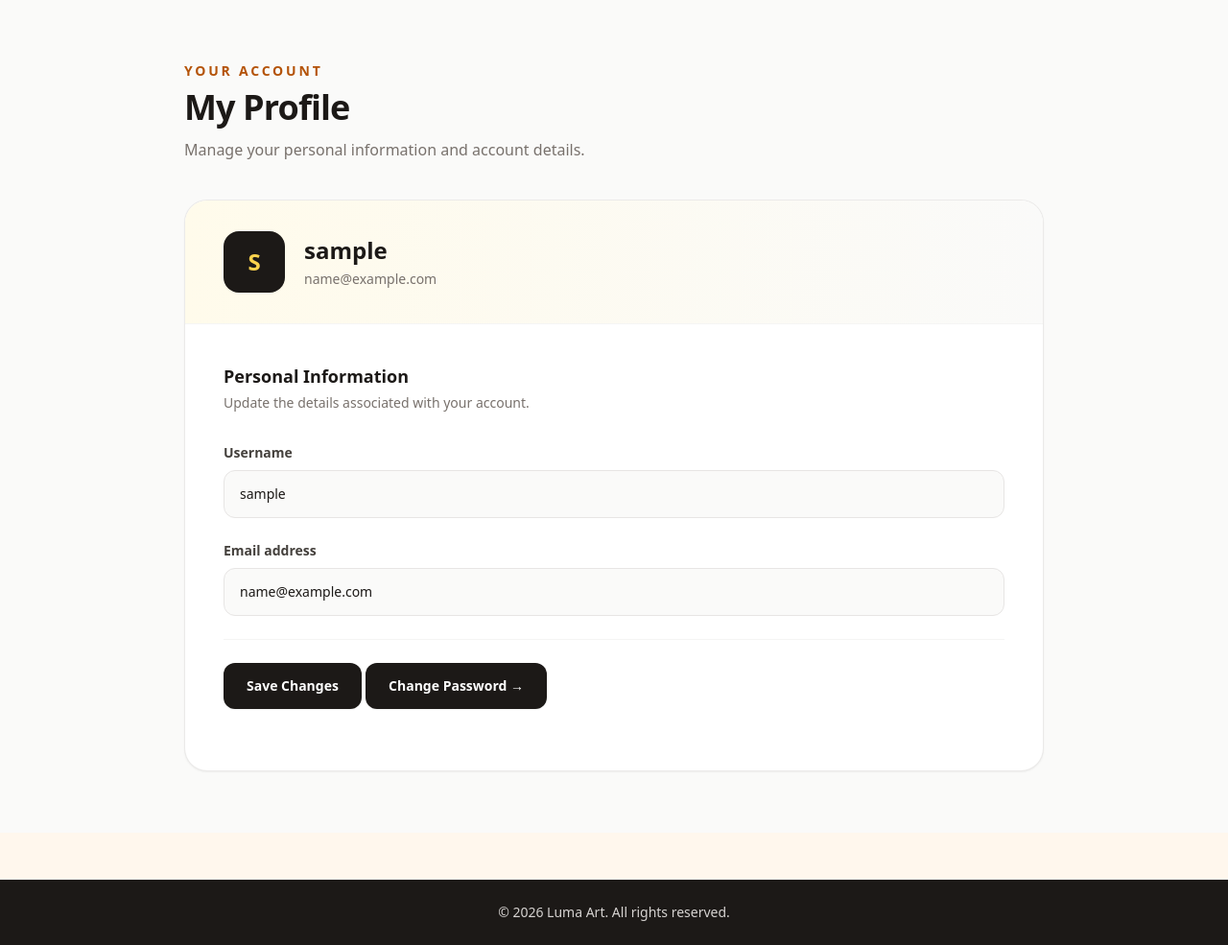
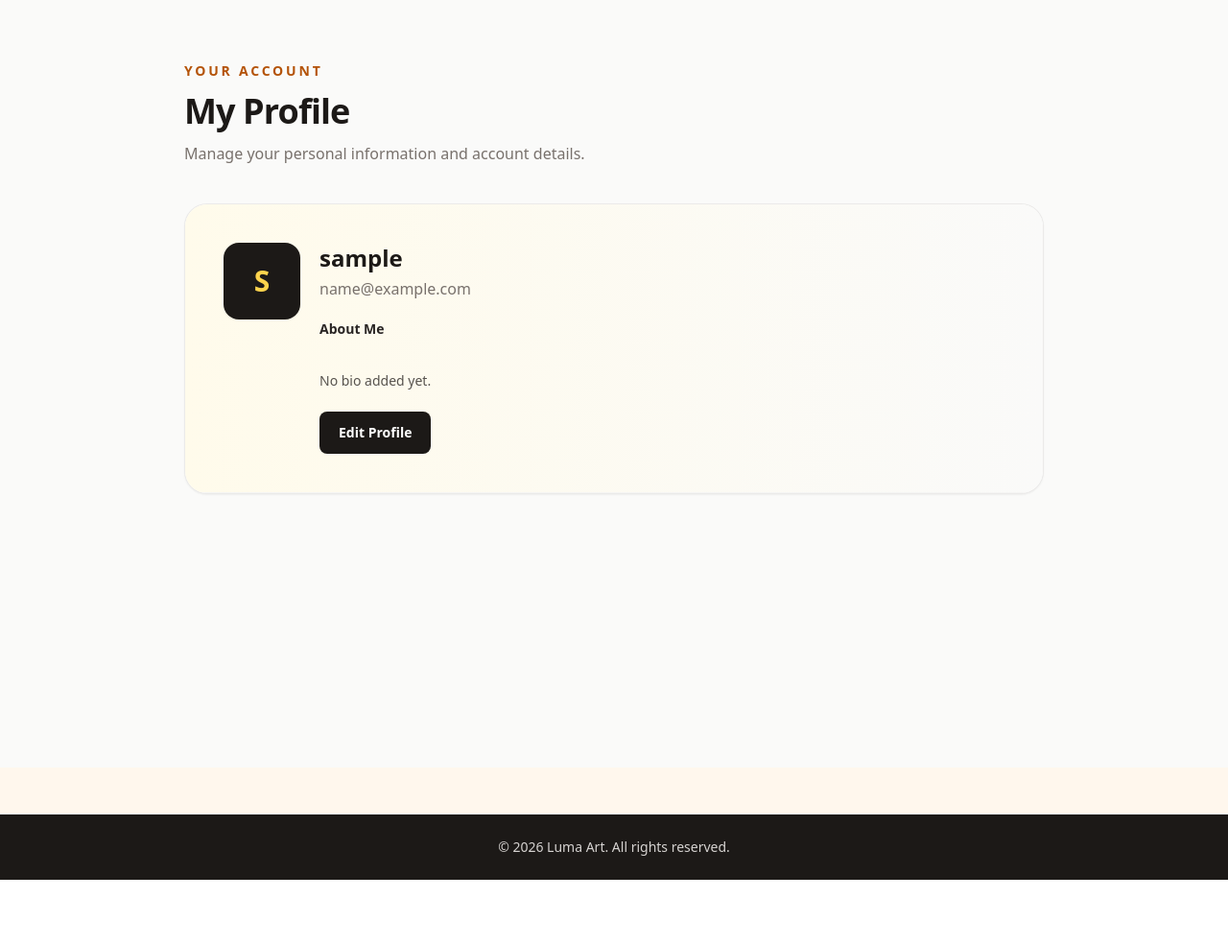
Before and after one commit to nimoali4147-rgb/Luna-Arts, a Django app: page /profile/ in a window 1280 px wide. Shown: the part 72-1057 px from the top of the page at 96% size. After the commit the page ends 989 px from the top, so only its background shows below. Run offline with Django 5.2, Linux system fonts and the light colour scheme; the visitor is signed in with stand-in values (Sample User, id 1); data comes from the database, SQL or seed files in the repository; some libraries are stand-ins or nearby versions.

Commit message:
Add user profile page

```diff
--- a/photo_gallary/photoapp/templates/profile.html
+++ b/photo_gallary/photoapp/templates/profile.html
@@ -1,74 +1,108 @@
+
 {% extends "base.html" %}
 
-{% block title %}My Profile | Luma Art{% endblock %}
+{% block title %}My Profile | Luma Art{% endblock title %}
 
 {% block content %}
+
 <section class="min-h-screen bg-stone-50 px-4 py-12 sm:px-6 lg:py-16">
 
     <div class="mx-auto max-w-4xl">
 
         <!-- Page Heading -->
         <div class="mb-10">
-            <p class="mb-2 text-sm font-semibold uppercase tracking-[0.2em] text-amber-700">
+
+            <p class="text-sm font-semibold uppercase tracking-[0.2em] text-amber-700">
                 Your Account
             </p>
 
-            <h1 class="text-3xl font-bold tracking-tight text-stone-900 sm:text-4xl">
+            <h1 class="mt-3 text-3xl font-bold tracking-tight text-stone-900 sm:text-4xl">
                 My Profile
             </h1>
 
             <p class="mt-3 text-base text-stone-500">
                 Manage your personal information and account details.
             </p>
+
         </div>
 
         <!-- Profile Card -->
         <div class="overflow-hidden rounded-3xl border border-stone-200/80 bg-white shadow-sm">
 
-            <!-- Card Header -->
-            <div class="border-b border-stone-100 bg-gradient-to-r from-amber-50 to-stone-50 px-6 py-8 sm:px-10">
+            <!-- Profile Header -->
+            <div class="border-b border-stone-100 bg-gradient-to-r from-amber-50 to-stone-50 px-6 py-8 sm:px-10 sm:py-10">
 
-                <div class="flex items-center gap-5">
+                <div class="flex items-start gap-5">
 
-                    <div class="flex h-16 w-16 shrink-0 items-center justify-center rounded-2xl bg-stone-900 text-2xl font-bold text-amber-300 shadow-sm">
+                    <!-- Avatar -->
+                    <div class="flex h-16 w-16 shrink-0 items-center justify-center rounded-2xl bg-stone-900 text-2xl font-bold text-amber-300 shadow-sm sm:h-20 sm:w-20 sm:text-3xl">
                         {{ user.username|first|upper }}
                     </div>
 
-                    <div class="min-w-0">
-                        <h2 class="truncate text-xl font-bold text-stone-900 sm:text-2xl">
+                    <!-- User Details -->
+                    <div class="min-w-0 flex-1">
+
+                        <h2 class="break-words text-xl font-bold text-stone-900 sm:text-2xl">
                             {{ user.username }}
                         </h2>
 
-                        <p class="mt-1 break-all text-sm text-stone-500">
+                        <p class="mt-1 break-all text-sm text-stone-500 sm:text-base">
                             {{ user.email|default:"No email added yet" }}
                         </p>
+
+                        <!-- Bio in Read Mode -->
+                        <div class="mt-5">
+
+                            <h3 class="text-sm font-semibold text-stone-800">
+                                About Me
+                            </h3>
+
+                            <p class="mt-2 whitespace-pre-line break-words text-sm leading-6 text-stone-600">
+                                {{ bio_form.bio.value|default:"No bio added yet." }}
+                            </p>
+
+                        </div>
+
+                        <!-- Edit Button -->
+                        <button
+                            type="button"
+                            id="edit-profile-btn"
+                            onclick="toggleProfileEdit()"
+                            class="mt-5 inline-flex items-center rounded-lg bg-stone-900 px-5 py-3 text-sm font-semibold text-white transition hover:bg-amber-700 focus:outline-none focus:ring-2 focus:ring-amber-500 focus:ring-offset-2">
+                            Edit Profile
+                        </button>
+
                     </div>
 
                 </div>
+
             </div>
 
-            <!-- Profile Information -->
-            <div class="px-6 py-8 sm:px-10 sm:py-10">
+            <!-- Edit Profile Form -->
+            <div id="profile-edit-form" class="hidden px-6 py-8 sm:px-10 sm:py-10">
 
                 <div class="mb-8">
+
                     <h3 class="text-lg font-bold text-stone-900">
                         Personal Information
                     </h3>
 
                     <p class="mt-1 text-sm text-stone-500">
-                        Update the details associated with your account.
+                        Update your username, email address and bio.
                     </p>
+
                 </div>
 
                 <form method="POST" class="space-y-6">
                     {% csrf_token %}
 
+                    <!-- Username and Email -->
                     {% for field in form %}
                         <div>
+
                             <label
                                 for="{{ field.id_for_label }}"
-                                class="mb-2 block text-sm font-semibold text-stone-700"
-                            >
+                                class="mb-2 block text-sm font-semibold text-stone-700">
                                 {{ field.label }}
                             </label>
 
@@ -79,36 +113,96 @@
                                     {{ error }}
                                 </p>
                             {% endfor %}
+
                         </div>
                     {% endfor %}
 
+                    <!-- Bio -->
+                    <div>
+
+                        <label
+                            for="{{ bio_form.bio.id_for_label }}"
+                            class="mb-2 block text-sm font-semibold text-stone-700">
+                            About Me
+                        </label>
+
+                        {{ bio_form.bio }}
+
+                        {% for error in bio_form.bio.errors %}
+                            <p class="mt-2 text-sm text-red-600">
+                                {{ error }}
+                            </p>
+                        {% endfor %}
+
+                    </div>
+
+                    <!-- Form Errors -->
                     {% if form.non_field_errors %}
                         <div class="rounded-xl bg-red-50 p-4 text-sm text-red-700">
                             {{ form.non_field_errors }}
                         </div>
                     {% endif %}
 
-                    <div class="border-t border-stone-100 pt-6">
+                    {% if bio_form.non_field_errors %}
+                        <div class="rounded-xl bg-red-50 p-4 text-sm text-red-700">
+                            {{ bio_form.non_field_errors }}
+                        </div>
+                    {% endif %}
+
+                    <!-- Actions -->
+                    <div class="flex flex-wrap gap-3 border-t border-stone-100 pt-6">
+
                         <button
                             type="submit"
-                            class="inline-flex w-full items-center justify-center rounded-xl mb-6 bg-stone-900 px-6 py-3.5 text-sm font-semibold text-white shadow-sm transition duration-200 hover:bg-amber-700 hover:shadow-md focus:outline-none focus:ring-2 focus:ring-amber-500 focus:ring-offset-2 sm:w-auto"
-                        >
+                            class="inline-flex items-center justify-center rounded-xl bg-stone-900 px-6 py-3.5 text-sm font-semibold text-white transition hover:bg-amber-700 focus:outline-none focus:ring-2 focus:ring-amber-500 focus:ring-offset-2">
                             Save Changes
                         </button>
 
-                                                    <a
+                        <button
+                            type="button"
+                            onclick="toggleProfileEdit()"
+                            class="inline-flex items-center justify-center rounded-xl border border-stone-300 bg-white px-6 py-3.5 text-sm font-semibold text-stone-700 transition hover:bg-stone-100">
+                            Cancel
+                        </button>
+
+                        <a
                             href="{% url 'change_password' %}"
-                            class="inline-flex w-full items-center justify-center rounded-xl bg-stone-900 px-6 py-3.5 text-sm font-semibold text-white shadow-sm transition duration-200 hover:bg-amber-700 hover:shadow-md focus:outline-none focus:ring-2 focus:ring-amber-500 focus:ring-offset-2 sm:w-auto"
-                        >
+                            class="inline-flex items-center justify-center rounded-xl border border-stone-300 bg-white px-6 py-3.5 text-sm font-semibold text-stone-700 transition hover:bg-stone-100">
                             Change Password →
                         </a>
 
                     </div>
 
                 </form>
+
             </div>
+
         </div>
 
     </div>
+
 </section>
-{% endblock %}
+
+<!-- Edit Mode Toggle -->
+<script>
+    function toggleProfileEdit() {
+        const editForm = document.getElementById('profile-edit-form');
+        const editButton = document.getElementById('edit-profile-btn');
+
+        editForm.classList.toggle('hidden');
+
+        editButton.textContent =
+            editForm.classList.contains('hidden')
+                ? 'Edit Profile'
+                : 'Cancel Editing';
+
+        if (!editForm.classList.contains('hidden')) {
+            editForm.scrollIntoView({
+                behavior: 'smooth',
+                block: 'start'
+            });
+        }
+    }
+</script>
+
+{% endblock content %}
```
